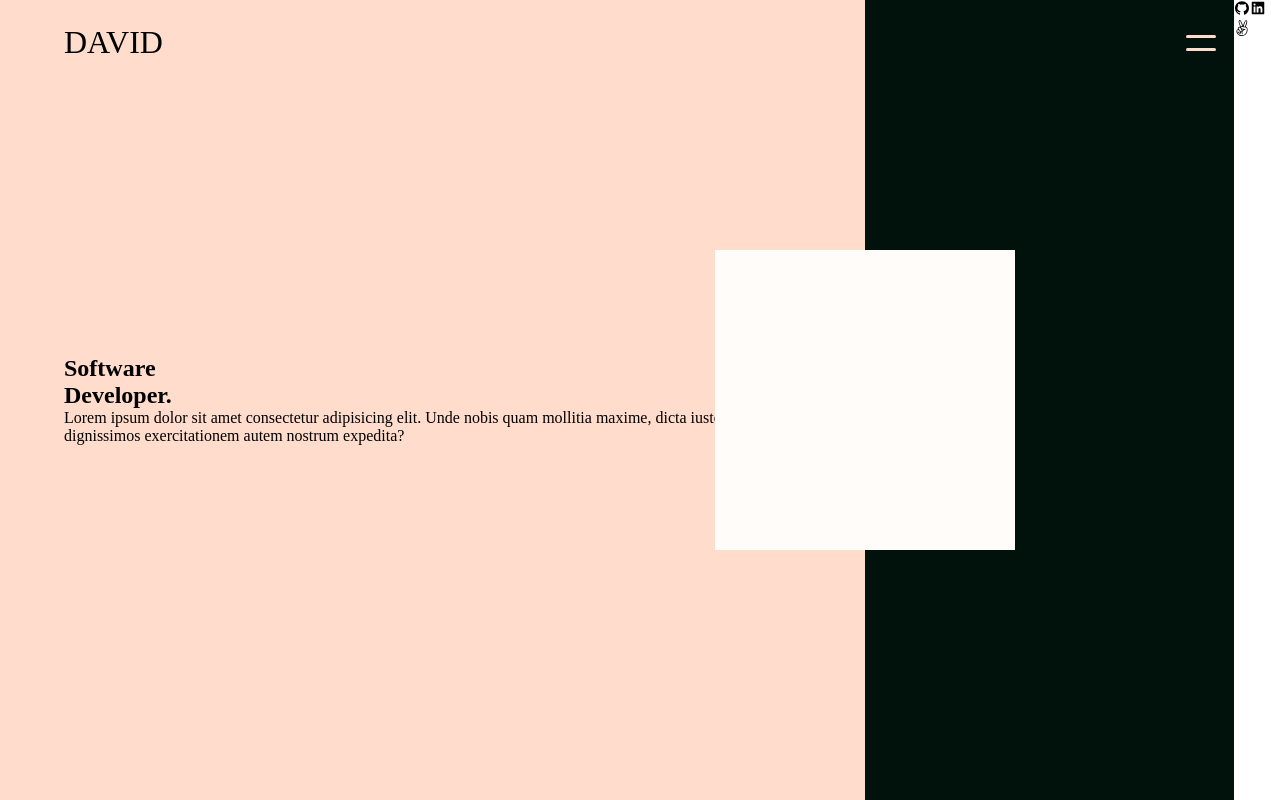
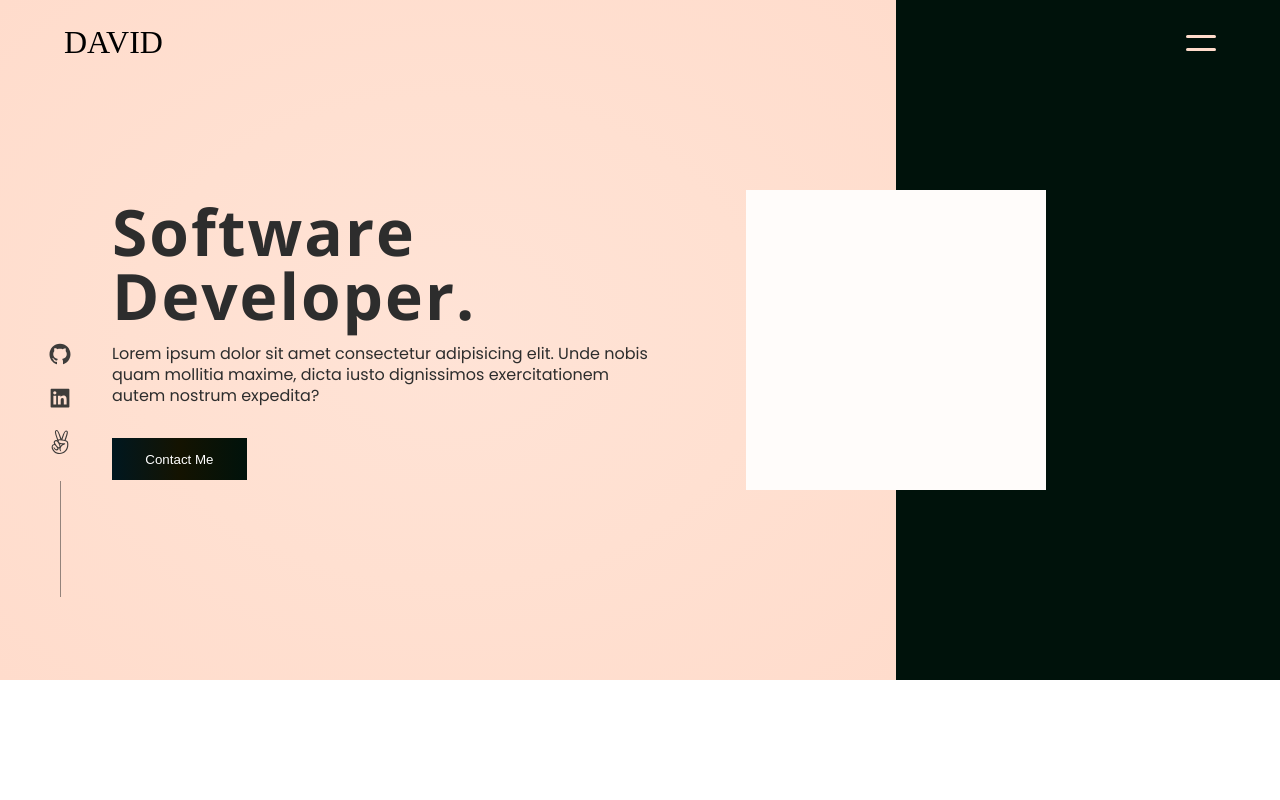
Before and after one commit to DuaneDave/Portfolio-V_1, a React (Create React App) app: page / in a window 1280 px wide. Built offline with nearby package versions, Linux system fonts and the light colour scheme; a web font is replaced by a local one.

Commit message:
Update hero section

```diff
--- a/src/components/heroSection/HeroSection.jsx
+++ b/src/components/heroSection/HeroSection.jsx
@@ -1,5 +1,6 @@
 import styles from './HeroSection.module.css';
 import Socials from '../../reusables/socials/Socials';
+import Button from '../../reusables/button/Button';
 
 function HeroSection() {
   return (
@@ -11,11 +12,14 @@ function HeroSection() {
             <br />
             Developer.
           </h1>
+
           <p>
             Lorem ipsum dolor sit amet consectetur adipisicing elit. Unde nobis
             quam mollitia maxime, dicta iusto dignissimos exercitationem autem
             nostrum expedita?
           </p>
+
+          <Button className={styles.heroButton}>Contact Me</Button>
         </div>
       </div>
       <div className={styles.rightHalf}>
--- a/src/components/heroSection/HeroSection.module.css
+++ b/src/components/heroSection/HeroSection.module.css
@@ -1,31 +1,106 @@
 .heroContainer {
-  display: flex;
+  display: grid;
+  grid-template-rows: 80vh 1fr;
   width: 100%;
   min-height: 100vh;
 }
 
 .leftHalf {
-  width: 70%;
-  background: #ffdccc;
+  background: radial-gradient(#ffe3d6, #ffe0d1, #ffdccc);
   display: flex;
   flex-direction: column;
   justify-content: center;
-  padding: 0 4rem;
+  padding: 0 1.5rem;
+}
+
+.leftHalf > div h1 {
+  font-size: clamp(3rem, 5vw, 4rem);
+  font-family: 'Open Sans', sans-serif;
+  font-weight: 700;
+  color: #2d2d2d;
+  line-height: 1;
+  margin-bottom: 1rem;
+  letter-spacing: 2px;
+}
+
+.leftHalf > div p {
+  font-family: 'Poppins', sans-serif;
+  color: #2d2d2d;
+  line-height: 1.3;
+  width: auto;
+  max-width: 55ch;
 }
 
 .rightHalf {
-  width: 30%;
   background: #00120b;
   display: flex;
-  flex-direction: column;
   justify-content: center;
   position: relative;
+  padding-block: 3rem;
 }
 
 .placeholder {
-  width: 300px;
-  height: 300px;
+  width: 250px;
+  height: 250px;
   background: #fffcfa;
-  position: relative;
-  left: -150px;
 }
+
+.socialLinks {
+  display: none;
+}
+
+.heroButton {
+  color: white;
+  background: linear-gradient(90deg, #00171f, #141301, #00120b);
+  margin-top: 2rem;
+  padding: 1em 2.5em;
+}
+
+@media screen and (min-width: 768px) {
+  .heroContainer {
+    grid-template-columns: 1fr 30%;
+    grid-template-rows: 1fr;
+    min-height: 85vh;
+  }
+
+  .leftHalf {
+    padding: 0 2rem 0 7rem;
+  }
+
+  .rightHalf {
+    flex-direction: column;
+  }
+
+  .placeholder {
+    width: 300px;
+    height: 300px;
+    background: #fffcfa;
+    position: relative;
+    left: -150px;
+  }
+
+  .socialLinks {
+    display: flex;
+    flex-direction: column;
+    gap: 1rem;
+    position: fixed;
+    top: 50%;
+    left: 3rem;
+    transform: translateY(-50%);
+  }
+
+  .socialLinks::after {
+    content: '';
+    position: absolute;
+    top: 120%;
+    left: 50%;
+    width: 1px;
+    height: 100%;
+    background: #2d2d2d83;
+  }
+
+  .socialIcon {
+    font-size: 1.5rem;
+    color: #2d2d2dea;
+  }
+}
--- a/src/index.css
+++ b/src/index.css
@@ -13,7 +13,6 @@ html {
 button {
   cursor: pointer;
   background: black;
-  padding: 1em 2em;
   border: none;
   color: white;
 }
@@ -30,6 +29,13 @@ ul {
 a {
   text-decoration: none;
   color: black;
+}
+
+h1,
+h2,
+h3 {
+  font-family: 'Open Sans', sans-serif;
+  color: #2d2d2d;
 }
 
 .section {
```
